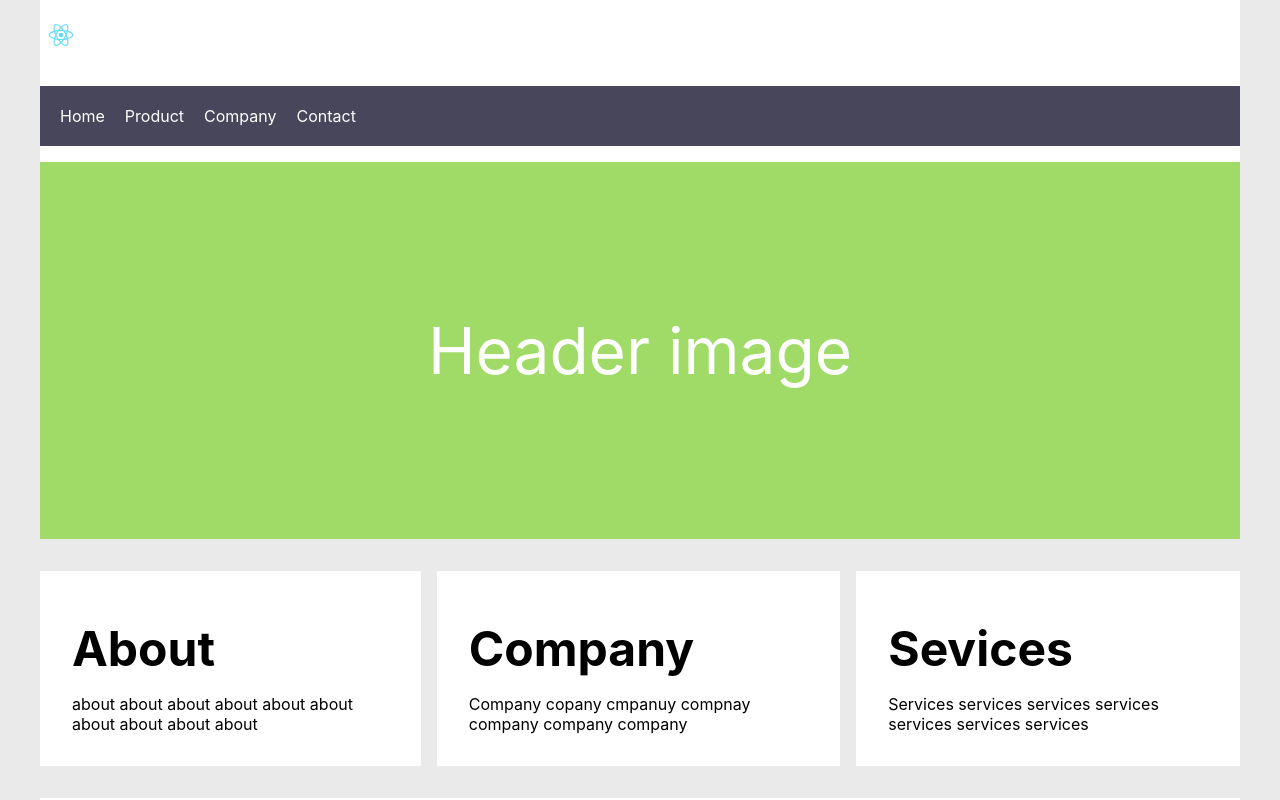
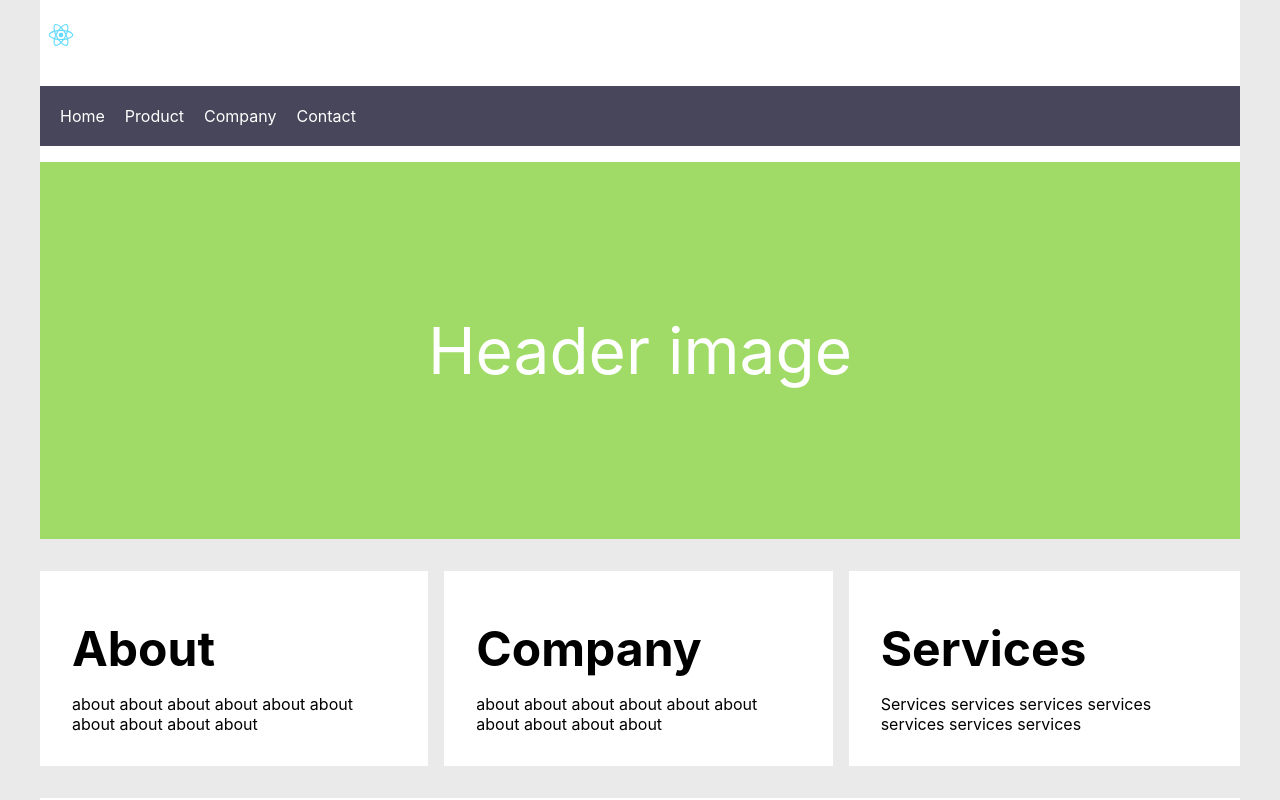
Before and after one commit to TK2400/React-darbai, a React (Create React App) app: page / in a window 1280 px wide. Shown: the top 800 px of the page. Built offline with nearby package versions, Linux system fonts and the light colour scheme.

Commit message:
Card elenmtai ateina per masyva, duomenys ateina per props is masyvo su objektais

```diff
--- a/src/App.js
+++ b/src/App.js
@@ -8,16 +8,33 @@ import Header from './components/Header';
 
 
 export default function App() {
+  const cardsData = [
+
+    {
+      cardTitle: "About",
+      cardText: "about about about about about about about about about about",
+    },
+    {
+      cardTitle: "Company",
+      cardText: "about about about about about about about about about about",
+    },
+    {
+      cardTitle: "Services",
+      cardText: 'Services services services services services services services',
+    },
+
+  ]
+
   return (
     <div className='app'>
-      <Header showImage={true}/>
+      <Header showImage={true} />
       <main>
         <div className='cards'>
-          <Card cardTitle='About' cardText='about about about about about about about about about about' />
-          <Card cardTitle='Company' cardText='Company copany cmpanuy compnay company company company' />
-          <Card cardTitle='Sevices' cardText='Services services services services services services services' />
+          {cardsData.map((el) => {
+            return <Card cardTitle={el.cardTitle} cardText={el.cardText} />
+          })}
+
         </div>
-
         <div className="content">
           <article className='content__article'>
             <Section sectionType="title" nameTitle="Section" sectionText="Lorem ipsum dolor sit amet, consectetur adipiscing elit. Ut non nisl vel velit convallis accumsan ut sit amet est. Nullam sit amet fermentum magna. Duis finibus congue quam nec rhoncus. Ut id dignissim orci" />
```
